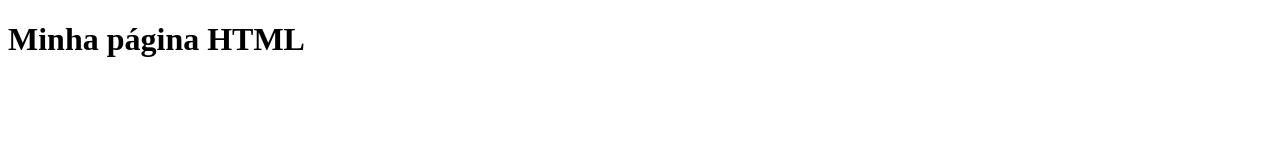
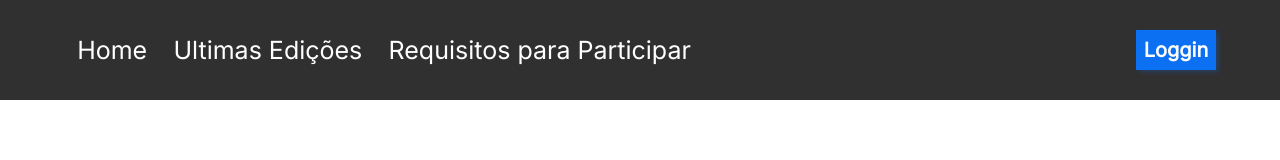
Before and after one commit to GuilhermeAlvesSantoss/Bootcamp, a plain HTML site: page Projeto/index.html in a window 1280 px wide. Drawn offline with Linux system fonts and the light colour scheme.

Commit message:
Criação do estilo CSS do Menu

```diff
--- a/Projeto/index.html
+++ b/Projeto/index.html
@@ -4,9 +4,18 @@
     <meta charset="UTF-8">
     <meta http-equiv="X-UA-Compatible" content="IE=edge">
     <meta name="viewport" content="width=device-width, initial-scale=1.0">
+    <link rel="stylesheet" href="style.css">
     <title>Projeto</title>
 </head>
 <body>
-    <h1>Minha página HTML</h1>
+    <nav id="principal">
+        <div id="menu" >
+            <a class="menu" href="">Home</a>
+            <a class="menu" href="">Ultimas Edições</a>
+            <a class="menu" href="">Requisitos para Participar</a>
+        </div>
+        <button>Loggin</button>
+    </nav>
+
 </body>
 </html>
--- /dev/null
+++ b/Projeto/style.css
@@ -0,0 +1,62 @@
+/* Importação de fonte*/
+@import url('https://fonts.googleapis.com/css2?family=Inter:wght@200;400&display=swap');
+
+body {
+        margin: 0px;
+        padding: 0px;
+    }
+    /*Menu de navegação principal*/
+    #principal {
+        width: 100%;
+        height: 100px;
+        border:  black;
+        background-color: #303030;
+
+        display: flex;
+        justify-content: space-between;
+        align-items: center;
+        border-bottom: 1px #bababa;
+
+    }
+
+        #principal div a {
+            font-family: 'inter';
+            font-size: 25px;
+            font-weight: 600px;
+            color: white;
+            text-decoration: none;
+        }
+
+        #menu {
+            display: flex;
+            width: 50%;
+            justify-content: space-around;
+            align-items: center;
+
+            margin-left: 5%;
+        }
+
+        #principal button {
+            margin-right: 5%;
+            /*Esse estilo define o fundo*/
+            background: #0C70F2;
+            border: none;
+
+            height: 40px;
+            width: 80px;
+
+
+            font-family: 'Inter';
+            font-style: normal;
+            font-weight: 600;
+            font-size: 20px;
+            line-height: 24px;
+            color: #FFFFFF;
+
+            box-shadow: 3px 2px 4px rgb(12, 112, 242, 0.25);
+            cursor: pointer;
+        }
+        #principal div a:hover{
+            color: #cccccc;
+
+    }
```
